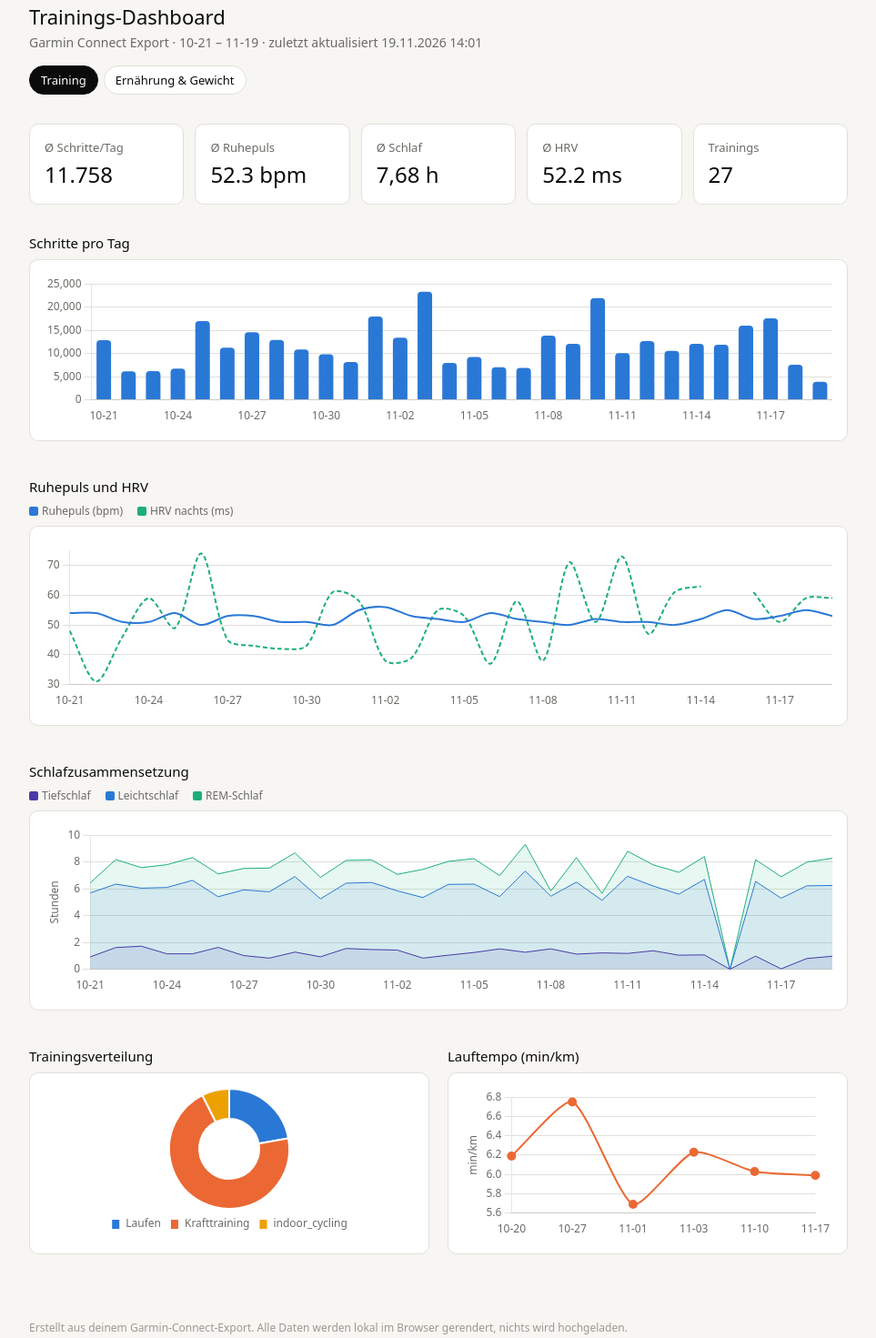
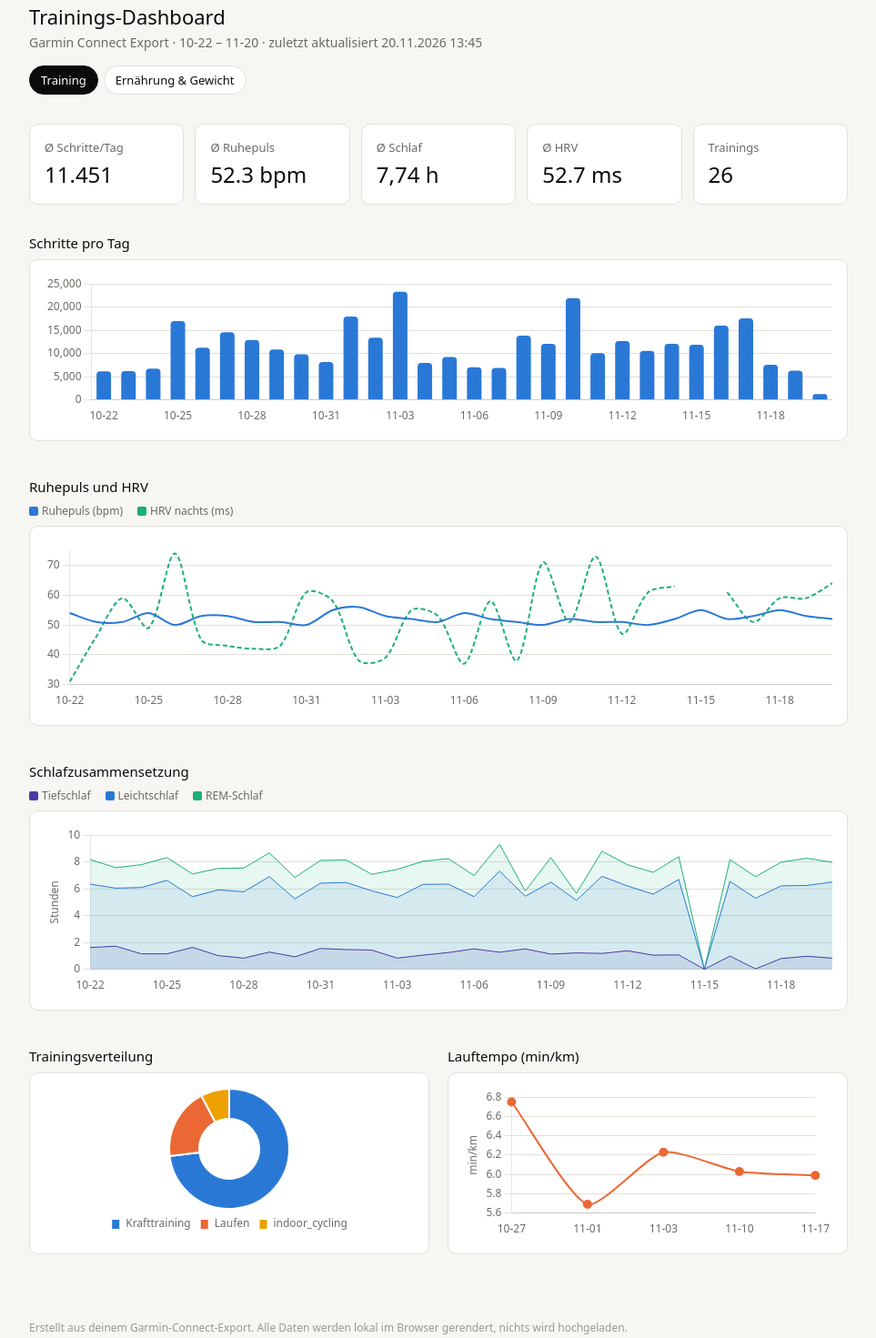
Before and after one commit to Muckdes/Garmin, a plain HTML site: page docs/index.html in a window 1280 px wide. Shown: the part 29-1500 px from the top of the page at 91% size, without its empty margins (158-1121 px from the left). Drawn offline with nearby package versions, Linux system fonts and the light colour scheme.

Commit message:
Dashboard automatisch aktualisiert

```diff
--- a/data/garmin_kalorien.csv
+++ b/data/garmin_kalorien.csv
@@ -29,3 +29,4 @@ datum,gesamt_kcal,aktiv_kcal,grundumsatz_kcal
 2026-11-16,2969,941,2028
 2026-11-17,2775,747,2028
 2026-11-18,2596,568,2028
+2026-11-19,2413,399,2014
--- a/docs/index.html
+++ b/docs/index.html
@@ -42,15 +42,15 @@
 <body>
 <div class="wrap">
   <h1>Trainings-Dashboard</h1>
-  <p class="sub">Garmin Connect Export &middot; 10-21 – 11-19 &middot; zuletzt aktualisiert 19.11.2026 14:01</p>
+  <p class="sub">Garmin Connect Export &middot; 10-22 – 11-20 &middot; zuletzt aktualisiert 20.11.2026 13:45</p>
   <nav class="nav"><a class="active" href="index.html">Training</a><a href="ernaehrung.html">Ernährung &amp; Gewicht</a></nav>
 
   <div class="kpis">
-    <div class="kpi"><p>Ø Schritte/Tag</p><p>11.758</p></div>
+    <div class="kpi"><p>Ø Schritte/Tag</p><p>11.451</p></div>
     <div class="kpi"><p>Ø Ruhepuls</p><p>52.3 bpm</p></div>
-    <div class="kpi"><p>Ø Schlaf</p><p>7,68 h</p></div>
-    <div class="kpi"><p>Ø HRV</p><p>52.2 ms</p></div>
-    <div class="kpi"><p>Trainings</p><p>27</p></div>
+    <div class="kpi"><p>Ø Schlaf</p><p>7,74 h</p></div>
+    <div class="kpi"><p>Ø HRV</p><p>52.7 ms</p></div>
+    <div class="kpi"><p>Trainings</p><p>26</p></div>
   </div>
 
   <h2>Schritte pro Tag</h2>
@@ -87,18 +87,18 @@
 
 <script src="https://cdn.jsdelivr.net/npm/chart.js@4.4.1/dist/chart.umd.min.js"></script>
 <script>
-const dates = ["10-21", "10-22", "10-23", "10-24", "10-25", "10-26", "10-27", "10-28", "10-29", "10-30", "10-31", "11-01", "11-02", "11-03", "11-04", "11-05", "11-06", "11-07", "11-08", "11-09", "11-10", "11-11", "11-12", "11-13", "11-14", "11-15", "11-16", "11-17", "11-18", "11-19"];
-const steps = [12871, 6152, 6209, 6724, 16975, 11255, 14607, 12942, 10868, 9827, 8167, 17960, 13416, 23319, 7975, 9228, 7037, 6901, 13876, 12091, 21946, 10070, 12680, 10585, 12064, 11902, 16009, 17603, 7579, 3917];
-const rhr = [54, 54, 51, 51, 54, 50, 53, 53, 51, 51, 50, 55, 56, 53, 52, 51, 54, 52, 51, 50, 52, 51, 51, 50, 52, 55, 52, 53, 55, 53];
-const hrv = [48.0, 31.0, 46.0, 59.0, 49.0, 74.0, 45.0, 43.0, 42.0, 43.0, 61.0, 58.0, 38.0, 39.0, 55.0, 53.0, 37.0, 58.0, 38.0, 71.0, 51.0, 73.0, 47.0, 61.0, 63.0, null, 61.0, 51.0, 59.0, 59.0];
-const deep = [0.92, 1.62, 1.72, 1.15, 1.15, 1.63, 1.02, 0.83, 1.28, 0.93, 1.55, 1.47, 1.43, 0.83, 1.05, 1.25, 1.52, 1.27, 1.52, 1.13, 1.22, 1.18, 1.38, 1.05, 1.07, 0.0, 0.98, 0.03, 0.8, 0.97];
-const light = [4.77, 4.73, 4.33, 4.95, 5.48, 3.78, 4.9, 4.95, 5.63, 4.32, 4.87, 5.0, 4.42, 4.52, 5.28, 5.1, 3.9, 6.05, 3.93, 5.37, 3.92, 5.75, 4.83, 4.55, 5.63, 0.0, 5.57, 5.27, 5.42, 5.28];
-const rem = [0.75, 1.83, 1.53, 1.7, 1.7, 1.7, 1.6, 1.77, 1.77, 1.6, 1.7, 1.68, 1.23, 2.1, 1.72, 1.9, 1.57, 2.0, 0.38, 1.83, 0.52, 1.87, 1.58, 1.63, 1.7, 0.0, 1.63, 1.6, 1.77, 2.03];
-const typeLabels = ["Laufen", "Krafttraining", "indoor_cycling"];
-const typeCounts = [6, 19, 2];
+const dates = ["10-22", "10-23", "10-24", "10-25", "10-26", "10-27", "10-28", "10-29", "10-30", "10-31", "11-01", "11-02", "11-03", "11-04", "11-05", "11-06", "11-07", "11-08", "11-09", "11-10", "11-11", "11-12", "11-13", "11-14", "11-15", "11-16", "11-17", "11-18", "11-19", "11-20"];
+const steps = [6152, 6209, 6724, 16975, 11255, 14607, 12942, 10868, 9827, 8167, 17960, 13416, 23319, 7975, 9228, 7037, 6901, 13876, 12091, 21946, 10070, 12680, 10585, 12064, 11902, 16009, 17603, 7579, 6305, 1257];
+const rhr = [54, 51, 51, 54, 50, 53, 53, 51, 51, 50, 55, 56, 53, 52, 51, 54, 52, 51, 50, 52, 51, 51, 50, 52, 55, 52, 53, 55, 53, 52];
+const hrv = [31.0, 46.0, 59.0, 49.0, 74.0, 45.0, 43.0, 42.0, 43.0, 61.0, 58.0, 38.0, 39.0, 55.0, 53.0, 37.0, 58.0, 38.0, 71.0, 51.0, 73.0, 47.0, 61.0, 63.0, null, 61.0, 51.0, 59.0, 59.0, 64.0];
+const deep = [1.62, 1.72, 1.15, 1.15, 1.63, 1.02, 0.83, 1.28, 0.93, 1.55, 1.47, 1.43, 0.83, 1.05, 1.25, 1.52, 1.27, 1.52, 1.13, 1.22, 1.18, 1.38, 1.05, 1.07, 0.0, 0.98, 0.03, 0.8, 0.97, 0.83];
+const light = [4.73, 4.33, 4.95, 5.48, 3.78, 4.9, 4.95, 5.63, 4.32, 4.87, 5.0, 4.42, 4.52, 5.28, 5.1, 3.9, 6.05, 3.93, 5.37, 3.92, 5.75, 4.83, 4.55, 5.63, 0.0, 5.57, 5.27, 5.42, 5.28, 5.68];
+const rem = [1.83, 1.53, 1.7, 1.7, 1.7, 1.6, 1.77, 1.77, 1.6, 1.7, 1.68, 1.23, 2.1, 1.72, 1.9, 1.57, 2.0, 0.38, 1.83, 0.52, 1.87, 1.58, 1.63, 1.7, 0.0, 1.63, 1.6, 1.77, 2.03, 1.47];
+const typeLabels = ["Krafttraining", "Laufen", "indoor_cycling"];
+const typeCounts = [19, 5, 2];
 const typeColors = ["#2a78d6", "#eb6834", "#eda100"];
-const runDates = ["10-20", "10-27", "11-01", "11-03", "11-10", "11-17"];
-const pace = [6.19, 6.75, 5.69, 6.23, 6.03, 5.99];
+const runDates = ["10-27", "11-01", "11-03", "11-10", "11-17"];
+const pace = [6.75, 5.69, 6.23, 6.03, 5.99];
 
 Chart.defaults.font.family = "system-ui, -apple-system, sans-serif";
 Chart.defaults.color = '#6b6a66';
```
